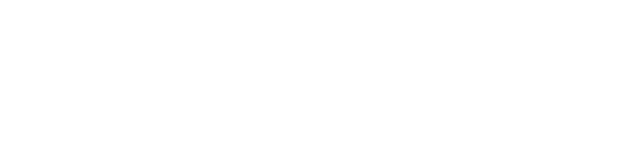
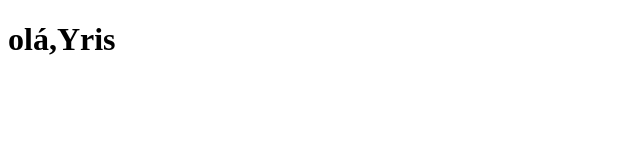
Before and after one commit to laurindo2020y/yris_01, a plain HTML site: page index.html in a window 1280 px wide. Shown: the whole page, without its empty margins (0-640 px from the left). Drawn offline with Linux system fonts and the light colour scheme.

Commit message:
Update index.html

```diff
--- a/index.html
+++ b/index.html
@@ -3,10 +3,10 @@
 <head>
     <meta charset="UTF-8">
     <meta http-equiv="X-UA-Compatible" content="IE=edge">
-    <meta name="viewport" content="width=device-width, initial-scale=1.0">
+    <meta name="viewport" content="width=<device-width>, initial-scale=1.0">
     <title>Document</title>
 </head>
 <body>
-
+    <h1>olá,Yris</h1>
 </body>
 </html>
```
